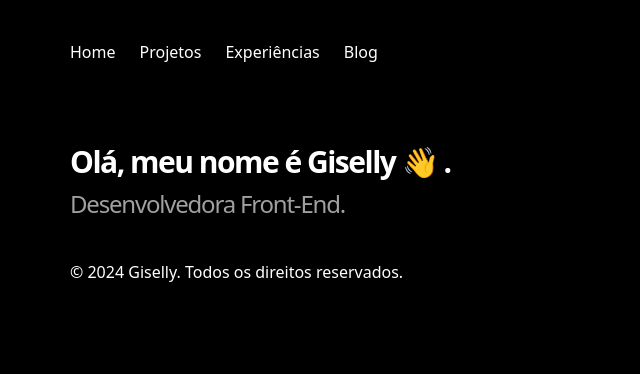
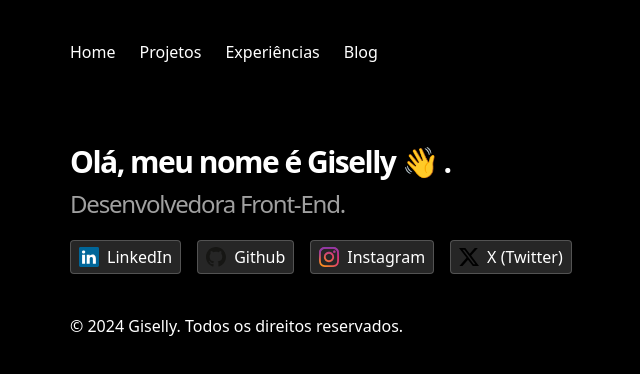
Before and after one commit to GisellyPereira/Portf-lio, a Next.js app: page / in a window 1280 px wide. Shown: the top 374 px of the page, without its empty margins (90-730 px from the left). Built offline with nearby package versions, Linux system fonts and the light colour scheme.

Commit message:
:construction: nova construção de links sociais

```diff
--- a/src/pages/Home/Home.js
+++ b/src/pages/Home/Home.js
@@ -22,7 +22,40 @@ const Home = () => {
         <h2 className="text-primary-head-lightGray">
           Desenvolvedora Front-End.
         </h2>
-
+        <div className="flex gap-4 mt-5">
+          <a
+            href="https://www.linkedin.com/in/giselly-pereira/"
+            target="_blank"
+            className="inline-flex items-center bg-primary-head-onyx  px-2 py-1 rounded border border-primary-head-mediumGray gap-2"
+          >
+            <LinkedInIcon />
+            <span className="text-white ">LinkedIn</span>
+          </a>
+          <a
+            href="https://github.com/GisellyPereira"
+            target="_blank"
+            className="inline-flex items-center bg-primary-head-onyx  px-2 py-1 rounded border border-primary-head-mediumGray gap-2"
+          >
+            <Github />
+            <span className="text-white ">Github</span>
+          </a>
+          <a
+            href="https://www.instagram.com/giselly.ap_/"
+            target="_blank"
+            className="inline-flex items-center bg-primary-head-onyx  px-2 py-1 rounded border border-primary-head-mediumGray gap-2"
+          >
+            <Instagram />
+            <span className="text-white ">Instagram</span>
+          </a>
+          <a
+            href="https://twitter.com/i/flow/login?redirect_after_login=%2Fgisellyy_ap"
+            target="_blank"
+            className="inline-flex items-center bg-primary-head-onyx  px-2 py-1 rounded border border-primary-head-mediumGray gap-2"
+          >
+            <X />
+            <span className="text-white ">X (Twitter)</span>
+          </a>
+        </div>
       </div>
       <Footer />
     </div>
```
